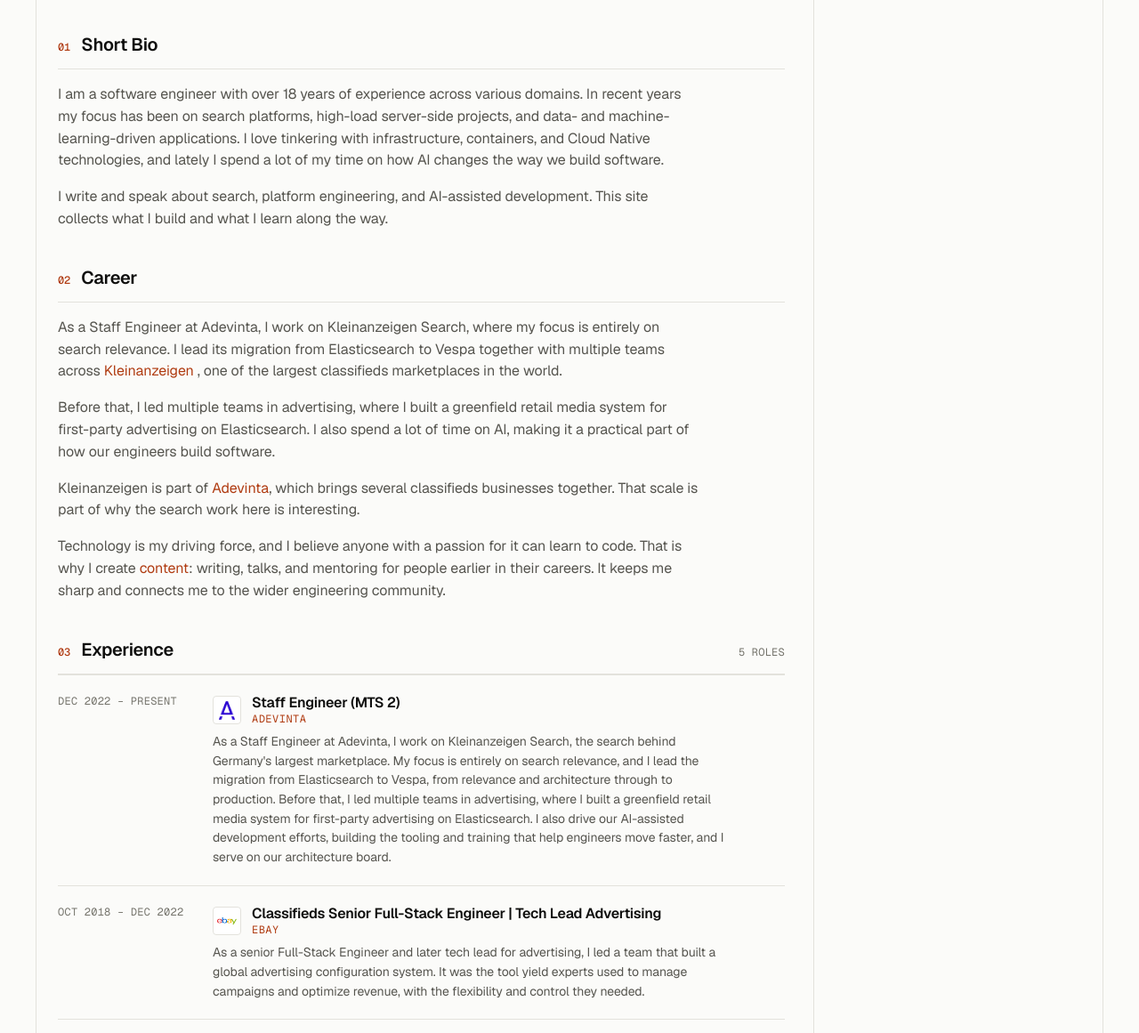
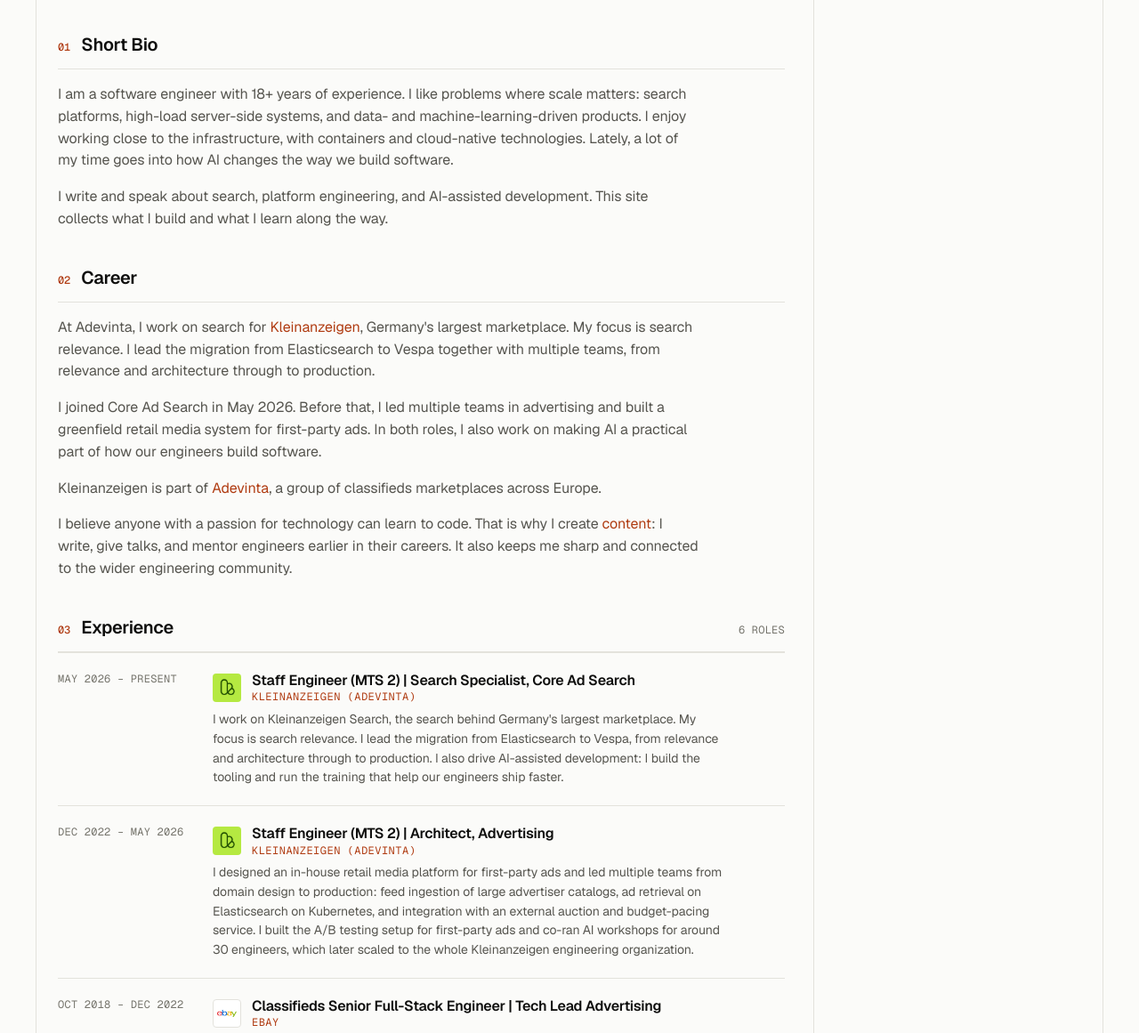
Before and after one commit to sesigl/personal-website, an Astro site: page /about in a window 1280 px wide. Shown: the part 804-1965 px from the top of the page at 89% size. Built offline with nearby package versions, Linux system fonts and the light colour scheme; Astro itself is replaced by a stand-in of ours.

Commit message:
feat: update about

```diff
--- a/src/components/ExperienceTimeline.astro
+++ b/src/components/ExperienceTimeline.astro
@@ -5,6 +5,8 @@
 	role: string;
 	org: string;
 	logo?: string;
+	/** Logo fills the whole tile, for logos with their own background. */
+	logoFill?: boolean;
 	description?: string;
 }
 
@@ -24,7 +26,7 @@
 				</div>
 				<div>
 					<div class="ss-timeline__head">
-						<div class="ss-timeline__logo">
+						<div class={item.logoFill ? "ss-timeline__logo ss-timeline__logo--fill" : "ss-timeline__logo"}>
 							{item.logo ? <img src={item.logo} alt="" /> : null}
 						</div>
 						<div>
--- a/src/pages/about.astro
+++ b/src/pages/about.astro
@@ -4,17 +4,28 @@
 import Layout from "../layouts/Layout.astro";
 
 const seoMetaDescriptionForAbout =
-	"Sebastian Sigl is a Staff Engineer at Adevinta, working on search and relevance for Kleinanzeigen. With over 18 years of experience, he builds high-load systems, data- and machine-learning-driven applications, and platforms, and loves tinkering with infrastructure, containers, and Cloud Native technologies.";
+	"Sebastian Sigl is a Staff Engineer at Adevinta, working on search relevance for Kleinanzeigen, Germany's largest marketplace. He has 18+ years of experience building high-load systems, data- and machine-learning-driven products, and cloud-native platforms.";
 
 const experience = [
 	{
+		start: "May 2026",
+		end: "Present",
+		role: "Staff Engineer (MTS 2) | Search Specialist, Core Ad Search",
+		org: "Kleinanzeigen (Adevinta)",
+		logo: "/images/logos/kleinanzeigen.png",
+		logoFill: true,
+		description:
+			"I work on Kleinanzeigen Search, the search behind Germany's largest marketplace. My focus is search relevance. I lead the migration from Elasticsearch to Vespa, from relevance and architecture through to production. I also drive AI-assisted development: I build the tooling and run the training that help our engineers ship faster.",
+	},
+	{
 		start: "Dec 2022",
-		end: "Present",
-		role: "Staff Engineer (MTS 2)",
-		org: "Adevinta",
-		logo: "/images/logos/adevinta.png",
+		end: "May 2026",
+		role: "Staff Engineer (MTS 2) | Architect, Advertising",
+		org: "Kleinanzeigen (Adevinta)",
+		logo: "/images/logos/kleinanzeigen.png",
+		logoFill: true,
 		description:
-			"As a Staff Engineer at Adevinta, I work on Kleinanzeigen Search, the search behind Germany's largest marketplace. My focus is entirely on search relevance, and I lead the migration from Elasticsearch to Vespa, from relevance and architecture through to production. Before that, I led multiple teams in advertising, where I built a greenfield retail media system for first-party advertising on Elasticsearch. I also drive our AI-assisted development efforts, building the tooling and training that help engineers move faster, and I serve on our architecture board.",
+			"I designed an in-house retail media platform for first-party ads and led multiple teams from domain design to production: feed ingestion of large advertiser catalogs, ad retrieval on Elasticsearch on Kubernetes, and integration with an external auction and budget-pacing service. I built the A/B testing setup for first-party ads and co-ran AI workshops for around 30 engineers, which later scaled to the whole Kleinanzeigen engineering organization.",
 	},
 	{
 		start: "Oct 2018",
@@ -23,7 +34,7 @@
 		org: "eBay",
 		logo: "/images/logos/ebay.png",
 		description:
-			"As a senior Full-Stack Engineer and later tech lead for advertising, I led a team that built a global advertising configuration system. It was the tool yield experts used to manage campaigns and optimize revenue, with the flexibility and control they needed.",
+			"First as Senior Full-Stack Engineer, later as Tech Lead for advertising, I led the team that built a global advertising configuration system. Yield experts used it every day to manage campaigns and optimize revenue.",
 	},
 	{
 		start: "Oct 2016",
@@ -32,7 +43,7 @@
 		org: "MisterSpex",
 		logo: "/images/logos/mister-spex.png",
 		description:
-			"As a Senior Full-Stack Engineer, I led a team that built an augmented reality try-on so customers could virtually try on glasses. It helped turn a mostly brick-and-mortar retailer into a digital-first business.",
+			"I led the team that built an augmented reality try-on, so customers could try on glasses virtually. It was a key part of the move from a mostly brick-and-mortar retailer to a digital-first business.",
 	},
 	{
 		start: "Oct 2014",
@@ -41,7 +52,7 @@
 		org: "Sopra Steria",
 		logo: "/images/logos/sopra-steria.png",
 		description:
-			"I modernized a legacy Java Swing application, splitting the frontend and backend out of a large monolith. Backend performance and the frontend experience both improved, and I drove a test-first approach so the extracted components were easier to change and caused fewer defects.",
+			"I modernized a legacy Java Swing application and split frontend and backend out of a large monolith. Backend performance and the user experience both improved. I also introduced a test-first approach, so the extracted components were easier to change and had fewer defects.",
 	},
 	{
 		start: "Oct 2005",
@@ -50,7 +61,7 @@
 		org: "Self-Employed",
 		logo: "/images/logos/freelance.png",
 		description:
-			"From my teenage years onwards, coding has been my passion. At 17 I built a social network for the Turkish market, which marked the start of my journey as a developer. Since then I have kept honing my skills with contract work for various companies, all while pursuing my education.",
+			"I started coding as a teenager. At 17, I built a social network for the Turkish market, my first real product. After that, I did contract work for different companies while I finished high school and my Master's in Computer Science.",
 	},
 ];
 ---
@@ -83,13 +94,12 @@
 					</div>
 					<div class="ss-muted ss-stack-4" style="max-width:68ch">
 						<p>
-							I am a software engineer with over 18 years of experience across
-							various domains. In recent years my focus has been on search
-							platforms, high-load server-side projects, and data- and
-							machine-learning-driven applications. I love tinkering with
-							infrastructure, containers, and Cloud Native technologies, and
-							lately I spend a lot of my time on how AI changes the way we build
-							software.
+							I am a software engineer with 18+ years of experience. I like
+							problems where scale matters: search platforms, high-load
+							server-side systems, and data- and machine-learning-driven
+							products. I enjoy working close to the infrastructure, with
+							containers and cloud-native technologies. Lately, a lot of my time
+							goes into how AI changes the way we build software.
 						</p>
 						<p>
 							I write and speak about search, platform engineering, and
@@ -106,35 +116,36 @@
 					</div>
 					<div class="ss-muted ss-stack-4" style="max-width:68ch">
 						<p>
-							As a Staff Engineer at Adevinta, I work on Kleinanzeigen Search,
-							where my focus is entirely on search relevance. I lead its migration
-							from Elasticsearch to Vespa together with multiple teams across{" "}
+							At Adevinta, I work on search for{" "}
 							<a href="https://www.kleinanzeigen.de/" target="_blank" rel="noopener noreferrer"
 								>Kleinanzeigen</a
-							>
-							, one of the largest classifieds marketplaces in the world.
+							>, Germany's largest marketplace. My focus is search relevance. I
+							lead the migration from Elasticsearch to Vespa together with
+							multiple teams, from relevance and architecture through to
+							production.
 						</p>
 						<p>
-							Before that, I led multiple teams in advertising, where I built a
-							greenfield retail media system for first-party advertising on
-							Elasticsearch. I also spend a lot of time on AI, making it a
-							practical part of how our engineers build software.
+							I joined Core Ad Search in May 2026. Before that, I led multiple
+							teams in advertising and built a greenfield retail media system for
+							first-party ads. In both roles,
+							I also work on making AI a practical part of how our engineers
+							build software.
 						</p>
 						<p>
 							Kleinanzeigen is part of{" "}
 							<a href="https://www.adevinta.com" target="_blank" rel="noopener noreferrer"
 								>Adevinta</a
-							>, which brings several classifieds businesses together. That scale
-							is part of why the search work here is interesting.
+							>, a group of classifieds marketplaces across Europe.
 						</p>
 						<p>
-							Technology is my driving force, and I believe anyone with a passion
-							for it can learn to code. That is why I create <a
+							I believe anyone with a passion for technology can learn to code.
+							That is why I create <a
 								href="https://x.com/sesigl"
 								target="_blank"
 								rel="noopener noreferrer">content</a
-							>: writing, talks, and mentoring for people earlier in their careers.
-							It keeps me sharp and connects me to the wider engineering community.
+							>: I write, give talks, and mentor engineers earlier in their
+							careers. It also keeps me sharp and connected to the wider
+							engineering community.
 						</p>
 					</div>
 				</section>
@@ -154,7 +165,7 @@
 						<h2 id="connect" class="ss-section-title">Let's Connect</h2>
 					</div>
 					<p class="ss-muted" style="max-width:68ch">
-						I am happy to talk about projects, ideas, or roles. Reach me by <a
+						I am happy to talk about search, platforms, AI-assisted development, or new roles. Reach me by <a
 							href="mailto:support@sebastiansigl.com">email</a
 						> or on <a href="https://x.com/sesigl" target="_blank" rel="noopener noreferrer"
 							>X</a
--- a/src/styles/design-system/tokens/layout.css
+++ b/src/styles/design-system/tokens/layout.css
@@ -138,6 +138,8 @@
 .ss-timeline__head{display:flex;align-items:center;gap:12px;margin-bottom:6px}
 .ss-timeline__logo{width:32px;height:32px;border-radius:var(--radius-md);border:1px solid var(--border-default);background:#fff;display:flex;align-items:center;justify-content:center;flex-shrink:0;overflow:hidden}
 .ss-timeline__logo img{max-width:22px;max-height:22px}
+.ss-timeline__logo--fill{border:none}
+.ss-timeline__logo--fill img{width:100%;height:100%;max-width:none;max-height:none;object-fit:cover}
 .ss-timeline__role{font:var(--fw-display) var(--fs-base)/1.35 var(--font-display);letter-spacing:var(--tracking-title);color:var(--text-strong);margin:0}
 .ss-timeline__org{font:var(--fs-xs)/1.4 var(--font-mono);color:var(--accent-text);text-transform:uppercase;letter-spacing:var(--tracking-caps)}
 .ss-timeline__desc{font-size:var(--fs-sm);line-height:var(--lh-sm);color:var(--text-muted);margin-top:6px;max-width:62ch}
```
Also changed, not shown: public/images/logos/kleinanzeigen.png (added).
